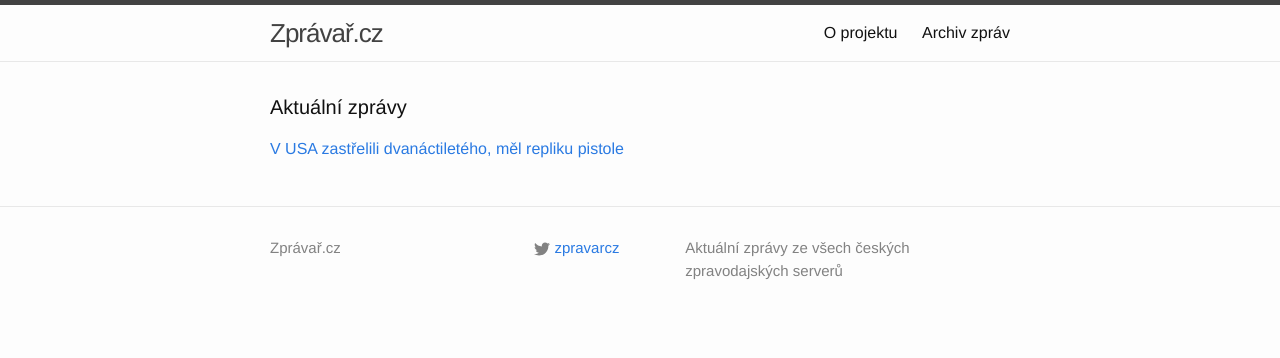
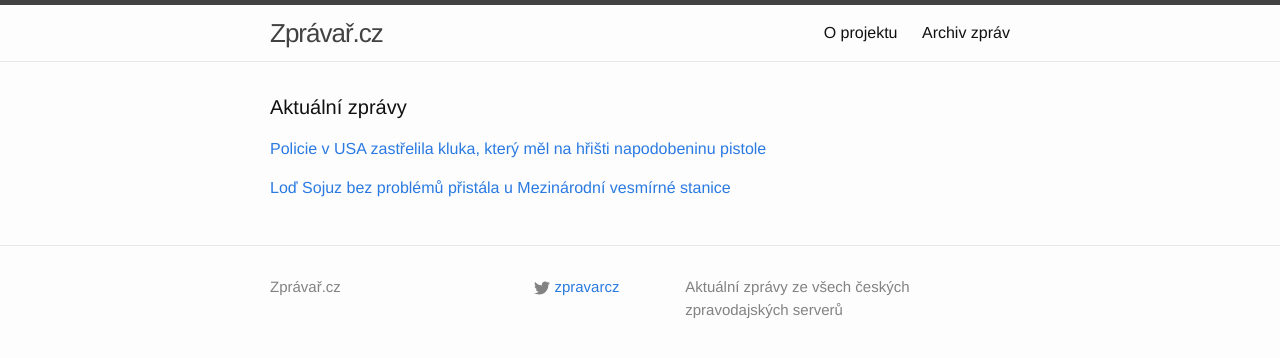
Before and after one commit to adliska/zpravar, a Jekyll site: the page built from index.html, in a window 1280 px wide. Shown: the top 358 px of the page. Built offline with Jekyll 4.4.1, drawn with Linux system fonts in a browser that asks for light colours.

Commit message:
zpravar news update

```diff
--- a/index.html
+++ b/index.html
@@ -5,11 +5,19 @@ layout: default
 <div class="home">
     <h1 class="page-heading">Aktuální zprávy</h1>
 
-<p><a href="javascript:;" onclick="toggle_visibility('zpravy0')">V USA zastřelili dvanáctiletého, měl repliku pistole</a></p>
+<p><a href="javascript:;" onclick="toggle_visibility('zpravy0')">Policie v USA zastřelila kluka, který měl na hřišti napodobeninu pistole</a></p>
 <div id="zpravy0" style="display:none">
 <ul>
+<li><a href=http://zpravy.idnes.cz/policie-v-usa-zastrelila-chlapce-mel-napodobeninu-pistole-p38-/zahranicni.aspx?c=A141124_065109_zahranicni_skr>Policie v USA zastřelila kluka, který měl na hřišti napodobeninu pistole - zpravy.idnes.cz</a></li>
 <li><a href=http://www.novinky.cz/zahranicni/amerika/354305-v-usa-zastrelili-dvanactileteho-mel-repliku-pistole.html>V USA zastřelili dvanáctiletého, měl repliku pistole - www.novinky.cz</a></li>
 <li><a href=http://www.ceskatelevize.cz/ct24/svet/293331-za-vytahnuti-airsoftove-pistole-na-policisty-zaplatil-mlady-american-zivotem/>Za vytáhnutí airsoftové pistole na policisty zaplatil mladý Američan životem - www.ceskatelevize.cz</a></li>
 <li><a href=http://zpravy.aktualne.cz/zahranici/policie-v-usa-zastrelila-chlapce-s-napodobeninou-pistole/r~7bbf2fe0736a11e48ee3002590604f2e/>Policie v USA zastřelila chlapce s napodobeninou pistole - zpravy.aktualne.cz</a></li>
 </ul>
+</div><p><a href="javascript:;" onclick="toggle_visibility('zpravy1')">Loď Sojuz bez problémů přistála u Mezinárodní vesmírné stanice</a></p>
+<div id="zpravy1" style="display:none">
+<ul>
+<li><a href=http://www.ceskatelevize.cz/ct24/svet/293332-lod-sojuz-bez-problemu-pristala-u-mezinarodni-vesmirne-stanice/>Loď Sojuz bez problémů přistála u Mezinárodní vesmírné stanice - www.ceskatelevize.cz</a></li>
+<li><a href=http://www.ceskenoviny.cz/zpravy/zpravy/lod-sojuz-bez-problemu-pristala-u-iss/1150681>Loď Sojuz bez problémů přistála u ISS - www.ceskenoviny.cz</a></li>
+<li><a href=http://www.ceskatelevize.cz/ct24/svet/293329-na-iss-budou-dve-zeny-v-nove-posadce-je-italka-cristoforettiova/>Na ISS budou dvě ženy, v nové posádce je Italka Cristoforettiová - www.ceskatelevize.cz</a></li>
+</ul>
 </div></div>
```
